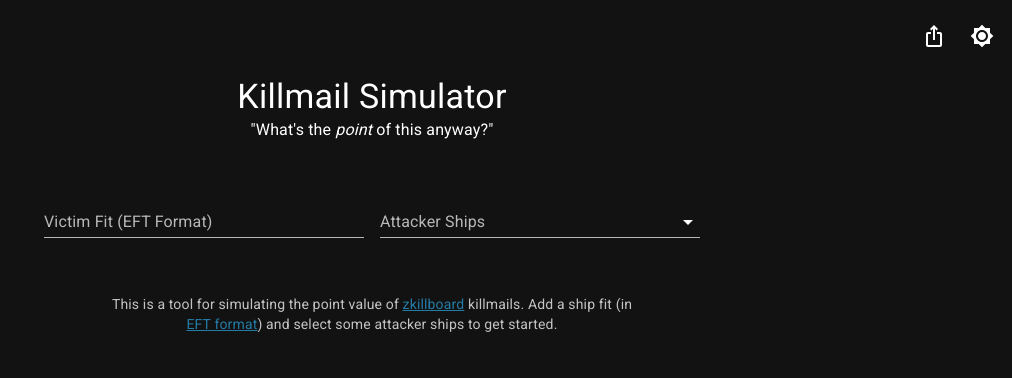
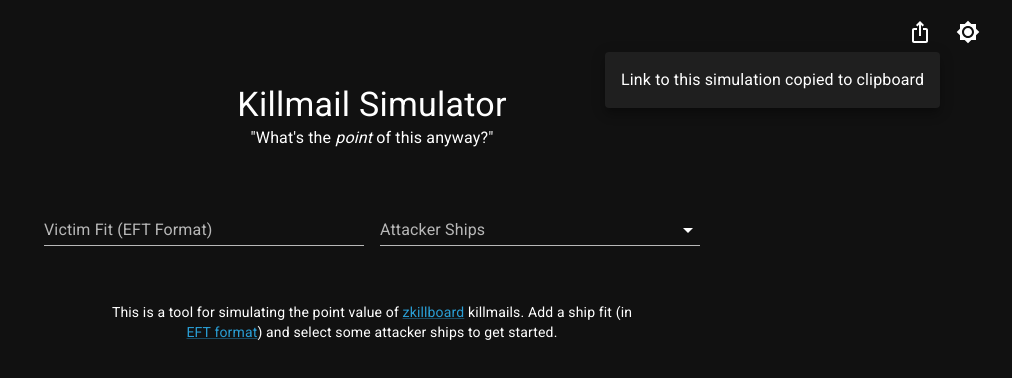
Before and after one commit to folklorelabs/zkill-point-calc, a React (Create React App) app: page / in a window 1280 px wide. Both pictures are taken after a click on the button 1202 px from the left and 36 px from the top of the page. Shown: the top 378 px of the page, without its empty margins (268-1280 px from the left). Built offline with nearby package versions, Linux system fonts and the light colour scheme.

Commit message:
better styling and stuff

```diff
--- a/src/components/App.css
+++ b/src/components/App.css
@@ -23,7 +23,7 @@
 .App-instructions {
   max-width: 530px;
   margin: 3em auto 0;
-  opacity: 0.75;
+  /* opacity: 0.75; */
 }
 
 .ShipIconOption {
--- a/src/components/App.js
+++ b/src/components/App.js
@@ -1,7 +1,6 @@
 import {
   useMemo,
 } from 'react';
-import { useColorModeContext } from '../contexts/ColorMode';
 import {
   useZkillPointsContext,
   loadVictim,
@@ -16,14 +15,10 @@ import {
 import { debounce } from 'throttle-debounce';
 import { useSnackbar } from 'notistack';
 
-import { useTheme } from '@mui/material/styles';
-import IconButton from '@mui/material/IconButton';
-import IosShareIcon from '@mui/icons-material/IosShare';
-import Brightness4Icon from '@mui/icons-material/Brightness4';
-import Brightness7Icon from '@mui/icons-material/Brightness7';
 import Box from '@mui/material/Box';
 import Typography from '@mui/material/Typography';
 import FormControl from '@mui/material/FormControl';
+import Link from '@mui/material/Link';
 import Autocomplete from '@mui/material/Autocomplete';
 import TextField from '@mui/material/TextField';
 import Divider from '@mui/material/Divider';
@@ -32,6 +27,7 @@ import Chip from '@mui/material/Chip';
 import { styled, lighten, darken } from '@mui/system';
 
 import Item from './Item';
+import AppToolbar from './AppToolbar';
 
 import SHIPS from '../data/ships.json';
 import  {
@@ -83,8 +79,6 @@ function ShipIconChip({ ship, ...params }) {
 }
 
 function App() {
-  const theme = useTheme();
-  const colorMode = useColorModeContext();
   const { enqueueSnackbar } = useSnackbar();
   const { zkillPointsState, zkillPointsDispatch } = useZkillPointsContext();
   const state = useMemo(() => {
@@ -99,45 +93,6 @@ function App() {
       totalPoints: getTotalPoints(zkillPointsState),
     };
   }, [zkillPointsState]);
-  const url = useMemo(() => {
-    const { shipInfo, attackers } = zkillPointsState;
-    if (!shipInfo) return '';
-    const killmail = [];
-
-    // add ship id to killmail array
-    killmail.push(shipInfo.id);
-
-    // add ship modules to killmail array
-    const shipModulesObj = shipInfo.modules && shipInfo.modules
-      .filter((m) => m.dangerFactor !== 0)
-      .map((m) => m.id)
-      .reduce((all, mId) => {
-        all[mId] = all[mId] ? all[mId] + 1 : 1;
-        return all;
-      }, {});
-    const shipModules = Object.keys(shipModulesObj).map((mId) => {
-      const qty = shipModulesObj[mId];
-      return `${mId}${qty > 1 ? `_${qty}` : ''}`;
-    }).join('.');
-    killmail.push(shipModules);
-
-    // add attackers to killmail array
-    const attackerShipsObj = attackers && attackers.map((s) => s.id)
-      .reduce((all, sId) => {
-        all[sId] = all[sId] ? all[sId] + 1 : 1;
-        return all;
-      }, {});
-    const attackerShips = Object.keys(attackerShipsObj).map((sId) => {
-      const qty = attackerShipsObj[sId];
-      return `${sId}${qty > 1 ? `_${qty}` : ''}`;
-    }).join('.');
-    killmail.push(attackerShips);
-
-    const url = new URL(window.location);
-    url.searchParams.set('k', killmail.join('-'));
-    window.history.replaceState({}, '', url);
-    return `${url}`;
-  }, [zkillPointsState]);
   const availableAttackers = useMemo(() => {
     return [
       ...SHIPS,
@@ -151,23 +106,8 @@ function App() {
   // }, [zkillPointsState]);
 
   return (
-    <Box sx={{ width: '100%', margin: '0 auto', textAlign: 'center', padding: '0 10px', }}>
-      <p style={{ textAlign: 'right' }}>
-        <IconButton
-          sx={{ ml: 1 }}
-          onClick={async (e) => {
-            e.preventDefault();
-            await navigator.clipboard.writeText(url);
-            enqueueSnackbar('Simulation URL copied to clipboard!', { variant: 'success' });
-          }}
-          color="inherit"
-        >
-          {<IosShareIcon />}
-        </IconButton>
-        <IconButton sx={{ ml: 1 }} onClick={colorMode.toggleColorMode} color="inherit">
-          {theme.palette.mode === 'dark' ? <Brightness7Icon /> : <Brightness4Icon />}
-        </IconButton>
-      </p>
+    <Box sx={{ width: '100%', margin: '0 auto', textAlign: 'center', }}>
+      <AppToolbar />
       <div className="App-header">
         <a className="App-headlineLink" href="/">
           <Typography variant="h4" className="App-headline">Killmail Simulator</Typography>
@@ -227,15 +167,15 @@ function App() {
         </FormControl>
         <div className="App-instructions">
           <Typography variant="body2">
-            This is a tool for simulating the point value of <a href="https://zkillboard.com/" target="_blank" rel="noreferrer">zkillboard</a> killmails.
-            Add a ship fit (in <a href="https://www.eveonline.com/news/view/import-export-fittings" target="_blank" rel="noreferrer">EFT format</a>) and select some attacker ships to get started.
+            This is a tool for simulating the point value of <Link href="https://zkillboard.com/" target="_blank" rel="noreferrer">zkillboard</Link> killmails.
+            Add a ship fit (in <Link href="https://www.eveonline.com/news/view/import-export-fittings" target="_blank" rel="noreferrer">EFT format</Link>) and select some attacker ships to get started.
           </Typography>
         </div>
       </div>
       {state.shipInfo ? (
         <>
           <Divider sx={{ margin: '3em 0' }} />
-          <Typography variant="h3" gutterBottom sx={{ textAlign: 'center' }}>
+          <Typography variant="h4" gutterBottom sx={{ textAlign: 'center' }}>
             {state.totalPoints} Points
           </Typography>
           <div className="PointBreakdown">
--- /dev/null
+++ b/src/components/AppToolbar.js
@@ -0,0 +1,109 @@
+import {
+    useMemo,
+    useState,
+} from 'react';
+import { useColorModeContext } from '../contexts/ColorMode';
+import {
+  useZkillPointsContext,
+} from '../contexts/ZkillPoints';
+
+import { useTheme } from '@mui/material/styles';
+import Typography from '@mui/material/Typography';
+import Popover from '@mui/material/Popover';
+import Box from '@mui/material/Box';
+import Toolbar from '@mui/material/Toolbar';
+import IconButton from '@mui/material/IconButton';
+import IosShareIcon from '@mui/icons-material/IosShare';
+import Brightness4Icon from '@mui/icons-material/Brightness4';
+import Brightness7Icon from '@mui/icons-material/Brightness7';
+
+function AppToolbar() {
+  const theme = useTheme();
+  const colorMode = useColorModeContext();
+  const { zkillPointsState } = useZkillPointsContext();
+  const url = useMemo(() => {
+    const { shipInfo, attackers } = zkillPointsState;
+    if (!shipInfo) return '';
+    const killmail = [];
+
+    // add ship id to killmail array
+    killmail.push(shipInfo.id);
+
+    // add ship modules to killmail array
+    const shipModulesObj = shipInfo.modules && shipInfo.modules
+      .filter((m) => m.dangerFactor !== 0)
+      .map((m) => m.id)
+      .reduce((all, mId) => {
+        all[mId] = all[mId] ? all[mId] + 1 : 1;
+        return all;
+      }, {});
+    const shipModules = Object.keys(shipModulesObj).map((mId) => {
+      const qty = shipModulesObj[mId];
+      return `${mId}${qty > 1 ? `_${qty}` : ''}`;
+    }).join('.');
+    killmail.push(shipModules);
+
+    // add attackers to killmail array
+    const attackerShipsObj = attackers && attackers.map((s) => s.id)
+      .reduce((all, sId) => {
+        all[sId] = all[sId] ? all[sId] + 1 : 1;
+        return all;
+      }, {});
+    const attackerShips = Object.keys(attackerShipsObj).map((sId) => {
+      const qty = attackerShipsObj[sId];
+      return `${sId}${qty > 1 ? `_${qty}` : ''}`;
+    }).join('.');
+    killmail.push(attackerShips);
+
+    const url = new URL(window.location);
+    url.searchParams.set('k', killmail.join('-'));
+    window.history.replaceState({}, '', url);
+    return `${url}`;
+  }, [zkillPointsState]);
+
+  const [popAnchor, setPopAnchor] = useState(null);
+  return (
+    <Box>
+      <Toolbar>
+        <Typography variant="h6" component="div" sx={{ flexGrow: 1, textAlign: 'left' }}>
+          {/* Killmail Simulator */}
+        </Typography>
+        <div>
+          <IconButton
+            sx={{ ml: 1 }}
+            onClick={(e) => {
+              navigator.clipboard.writeText(url);
+              setPopAnchor(e.currentTarget);
+            }}
+            color="inherit"
+          >
+            {<IosShareIcon />}
+          </IconButton>
+
+        </div>
+        <IconButton sx={{ ml: 1 }} onClick={colorMode.toggleColorMode} color="inherit">
+          {theme.palette.mode === 'dark' ? <Brightness7Icon /> : <Brightness4Icon />}
+        </IconButton>
+        <Popover
+          open={Boolean(popAnchor)}
+          anchorEl={popAnchor}
+          onClose={() => {
+            setPopAnchor(null);
+          }}
+          anchorOrigin={{
+            vertical: 'bottom',
+            horizontal: 'right',
+          }}
+          transformOrigin={{
+            vertical: 'top',
+            horizontal: 'right',
+          }}
+        >
+          <Typography sx={{ p: 2 }}>Link to this simulation copied to clipboard</Typography>
+        </Popover>
+      </Toolbar>
+    </Box>
+  );
+}
+
+export default AppToolbar;
--- a/src/contexts/ColorMode.jsx
+++ b/src/contexts/ColorMode.jsx
@@ -6,10 +6,21 @@ import CssBaseline from '@mui/material/CssBaseline';
 const THEMES = {
   light: createTheme({
     palette: {
-      mode: 'light',
       background: {
-        paper: '#fefefe',
-        background: '#fefefe',
+        default: '#f9f9f9',
+        paper: '#fff',
+      },
+      primary: {
+        main: '#1c6f95',
+      },
+      error: {
+        main: '#f00',
+      },
+      // info: {
+      //   main: '#2a9fd6',
+      // },
+      success: {
+        main: '#008000',
       },
     },
   }),
@@ -17,8 +28,20 @@ const THEMES = {
     palette: {
       mode: 'dark',
       background: {
-        paper: '#020202',
-        background: '#020202',
+        default: '#111111',
+        paper: '#000000',
+      },
+      primary: {
+        main: '#2a9fd6',
+      },
+      success: {
+        main: '#008000',
+      },
+      error: {
+        main: '#f00',
+      },
+      warning: {
+        main: '#fcc204',
       },
     },
   }),
@@ -36,8 +59,6 @@ export function ColorModeProvider({ children }) {
     },
   }), []);
 
-  console.log(THEMES.light);
-
   return (
     <ColorModeContext.Provider value={providerValue}>
       <ThemeProvider theme={THEMES[mode]}>
```
